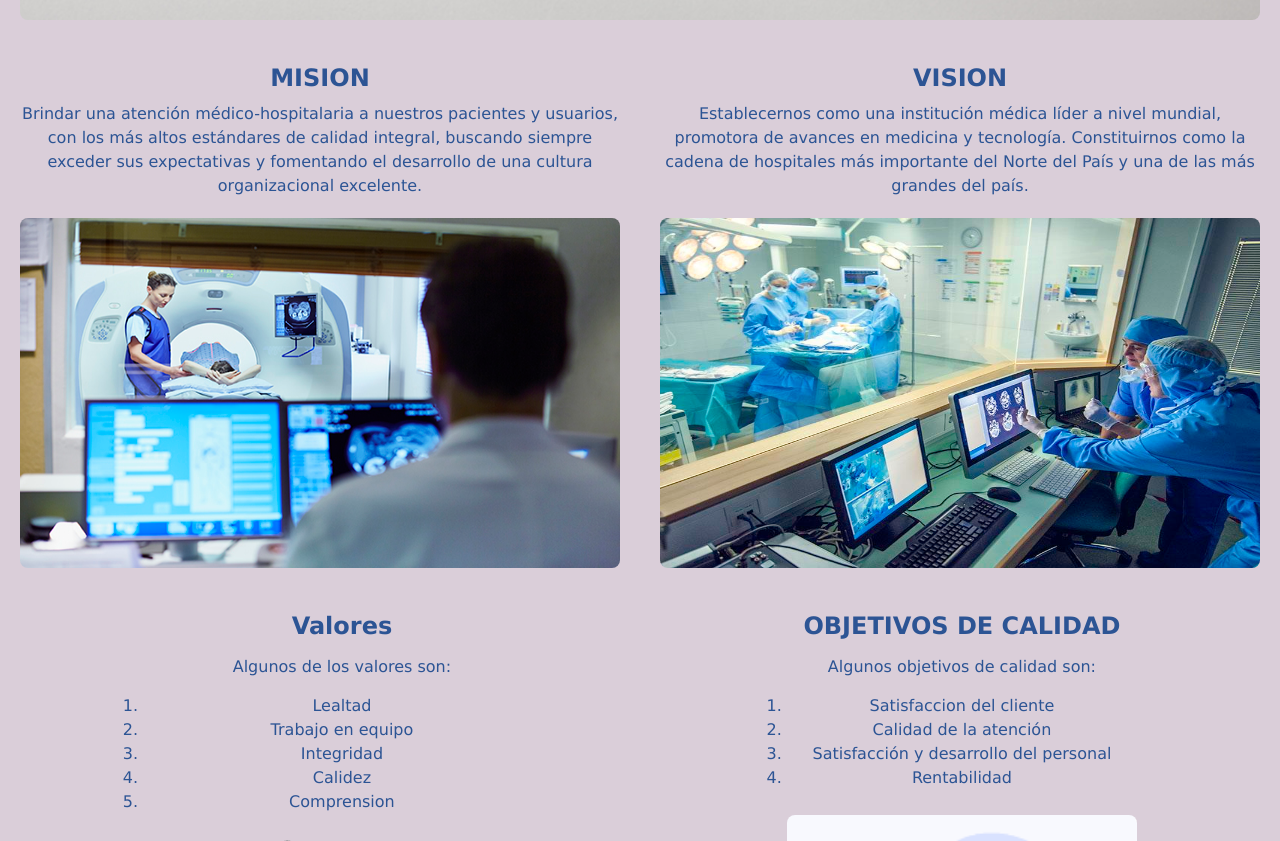
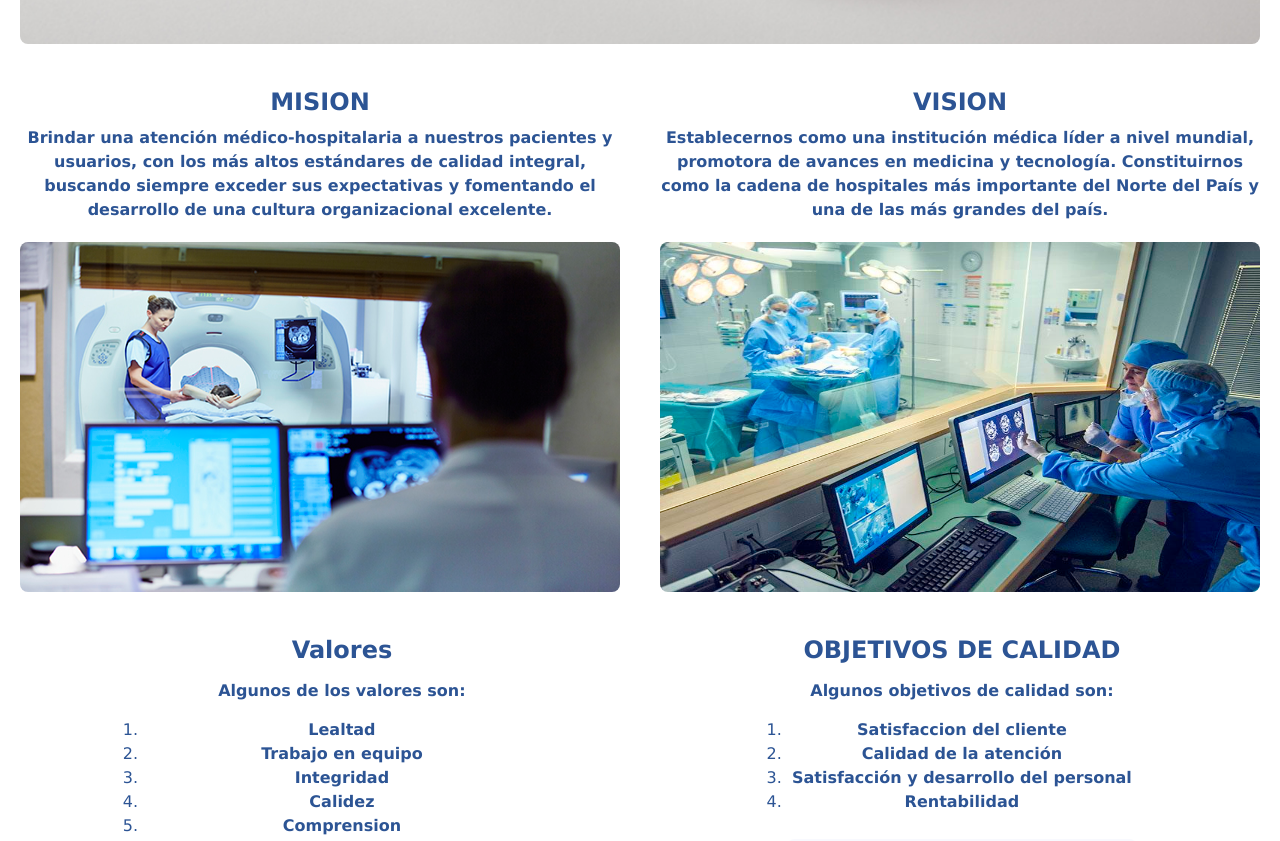
Before and after one commit to marceloGG7/PIADESARROLLOWEB, a plain HTML site: page quienesSomos.html in a window 1280 px wide. Shown: the part 1080-1921 px from the top of the page. Drawn offline with Linux system fonts and the light colour scheme.

Commit message:
Arreglando Css Feo

```diff
--- a/CSS/quienesSomos.css
+++ b/CSS/quienesSomos.css
@@ -41,11 +41,11 @@ header a:hover {
 #seccion1 {
     text-align: center;
     padding: 20px;
-    background-color: #daced9;
+    background-color: white;
 }
 
 #seccion1 h1 {
-    color: #2c5494;
+    color:#eb252c;
     font-size: 24px;
 }
 
@@ -64,7 +64,7 @@ header a:hover {
 #seccion2 {
     text-align: center;
     padding: 20px;
-    background-color: #daced9;
+    background-color: white;
     width: 50%;
     box-sizing: border-box;
 }
@@ -83,7 +83,7 @@ header a:hover {
 #seccion3 {
     text-align: center;
     padding: 20px;
-    background-color: #daced9;
+    background-color: white;
     width: 50%;
     box-sizing: border-box;
 }
@@ -113,7 +113,7 @@ header a:hover {
 #seccionContainer2 {
     display: flex;
     justify-content: space-around;
-    background-color: #daced9;
+    background-color: white;
     padding: 20px;
 }
 
@@ -146,7 +146,7 @@ header a:hover {
 
 footer {
     text-align: center;
-    background-color: #daced9;
+    background-color: white;
     border-top: 4px solid #2c5494;
     padding: 20px;
     box-sizing: border-box;
--- a/quienesSomos.html
+++ b/quienesSomos.html
@@ -21,20 +21,20 @@
     <main>
         <section id="seccion1">
             <h1>SOMOS UN SISTEMA DE SALUD INSPIRADOS EN NUESTROS PACIENTES</h1>
-            <p>Somos una institución inspirada a dedicarnos a brindar atención médica integral, y desarrollar profesionales de la salud. Nuestro sistema de salud está conformado por hospitales, centros de atención médica, ambulancias, escuelas de enfermería, clínicas de asistencia social y más de 7,000 Colaboradores y 5,800 médicos comprometidos con el bienestar de nuestras comunidades. Estamos llamados a servir con amor, dignidad y empatía.</p>
+            <p> <strong>Somos una institución inspirada a dedicarnos a brindar atención médica integral, y desarrollar profesionales de la salud. Nuestro sistema de salud está conformado por hospitales, centros de atención médica, ambulancias, escuelas de enfermería, clínicas de asistencia social y más de 7,000 Colaboradores y 5,800 médicos comprometidos con el bienestar de nuestras comunidades. Estamos llamados a servir con amor, dignidad y empatía.</strong></p>
             <img id="imgb"  src="IMAGENES/medicina-familiar.jpg" alt="">
         </section>
 
     <div id="seccionContainer">
         <section id="seccion2">
             <h1 id="h1">MISION</h1>
-            <p id="pc">Brindar una atención médico-hospitalaria a nuestros pacientes y usuarios, con los más altos estándares de calidad integral, buscando siempre exceder sus expectativas y fomentando el desarrollo de una cultura organizacional excelente.</p>
+            <p id="pc"> <strong>Brindar una atención médico-hospitalaria a nuestros pacientes y usuarios, con los más altos estándares de calidad integral, buscando siempre exceder sus expectativas y fomentando el desarrollo de una cultura organizacional excelente.</strong></p>
             <img  id="imgc"  src="IMAGENES/hospitalinteligente2.jpg" alt="">
         </section>
         <section id="seccion3">
             <h1 id="h1">VISION</h1>
-            <p id="pd">Establecernos como una institución médica líder a nivel mundial, promotora de avances en medicina y tecnología.
-                Constituirnos como la cadena de hospitales más importante del Norte del País y una de las más grandes del país.</p>
+            <p id="pd"> <strong>Establecernos como una institución médica líder a nivel mundial, promotora de avances en medicina y tecnología.
+                Constituirnos como la cadena de hospitales más importante del Norte del País y una de las más grandes del país.</strong></p>
             <img  id="imgd"  src="IMAGENES/hospitalinteligente.jpg" alt="">
         </section>
     </div>
@@ -42,24 +42,24 @@
     <div id="seccionContainer2">
         <section id="seccion4">
             <h1 id="h1">Valores</h1>
-            <p id="pf">Algunos de los valores son:</p>
+            <p id="pf"><strong>Algunos de los valores son:</strong></p>
             <ol>
-                <li>Lealtad</li>
-                <li>Trabajo en equipo</li>
-                <li>Integridad</li>
-                <li>Calidez</li>
-                <li>Comprension</li>
+                <li><strong>Lealtad</strong></li>
+                <li><strong>Trabajo en equipo</strong></li>
+                <li><strong>Integridad</strong></li>
+                <li><strong>Calidez</strong></li>
+                <li><strong>Comprension</strong></li>
             </ol>
             <img id="imgj"  src="IMAGENES/imagen_valores.png" alt="">
         </section>
         <section id="seccion5">
             <h1 id="h1">OBJETIVOS DE CALIDAD</h1>
-            <p id="pa">Algunos objetivos de calidad son:</p>
+            <p id="pa"><strong>Algunos objetivos de calidad son:</strong></p>
             <ol>
-                <li>Satisfaccion del cliente</li>
-                <li>Calidad de la atención</li>
-                <li>Satisfacción y desarrollo del personal</li>
-                <li>Rentabilidad</li>
+                <li><strong>Satisfaccion del cliente</strong></li>
+                <li><strong>Calidad de la atención</strong></li>
+                <li><strong>Satisfacción y desarrollo del personal</strong></li>
+                <li><strong>Rentabilidad</strong></li>
             </ol>
             <img id="imgk"   src="IMAGENES/objetivos.png" alt="">
         </section>
```
